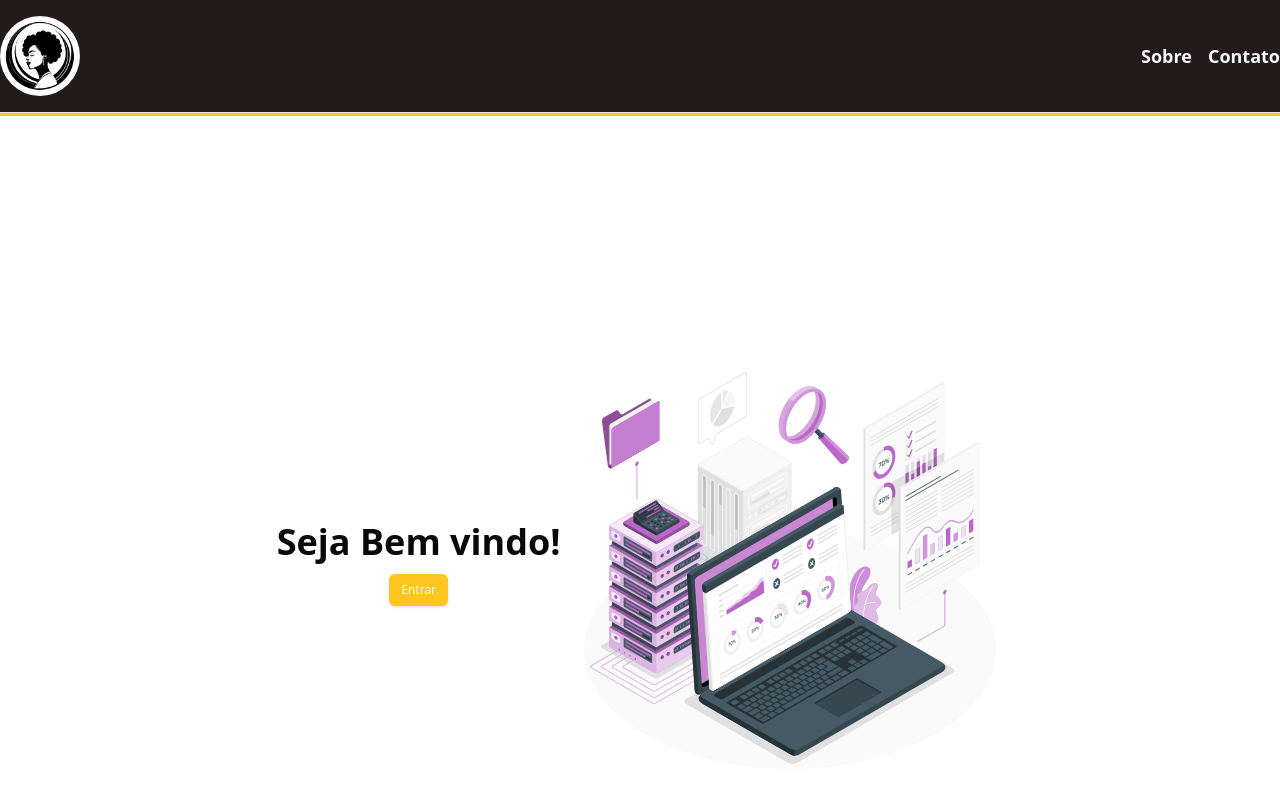
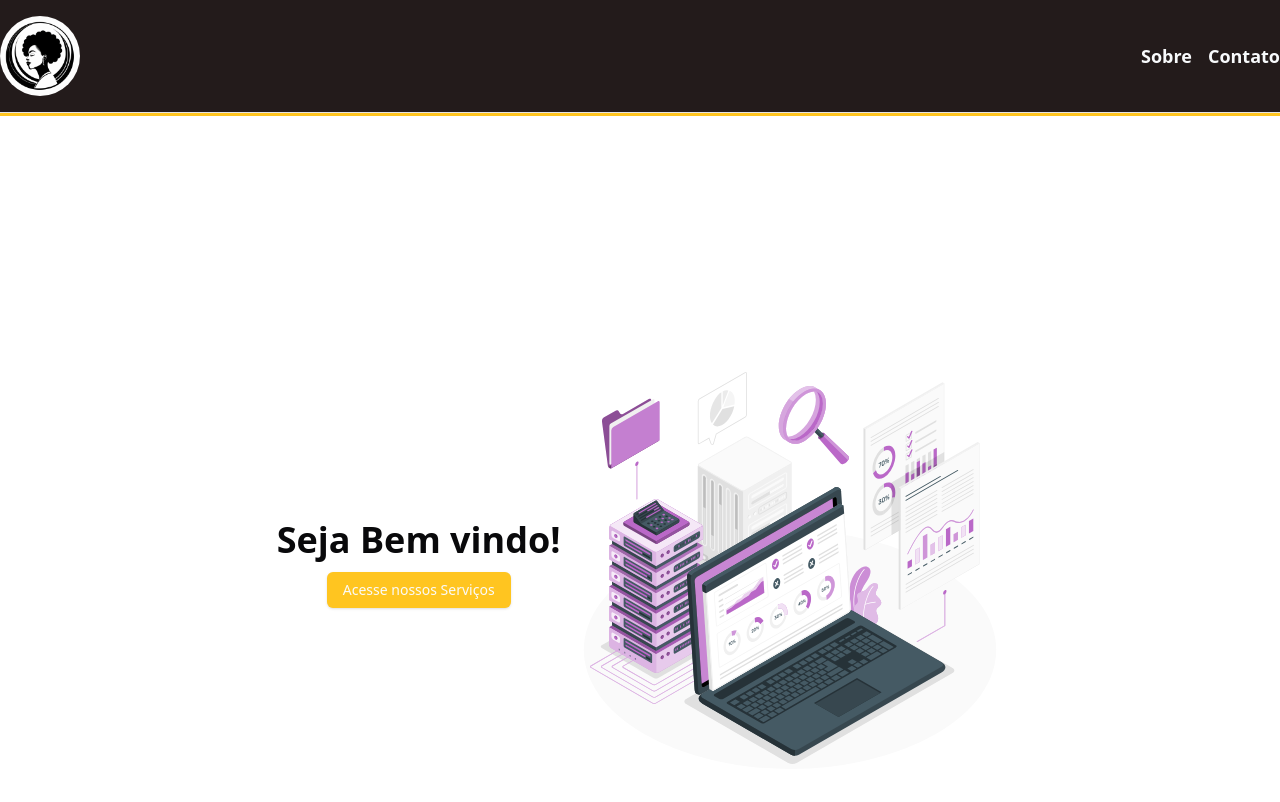
Before and after one commit to Centro-Bell-Hooks/frontend, a React (Vite) app: page / in a window 1280 px wide. Shown: the top 802 px of the page. Built offline with nearby package versions, Linux system fonts and the light colour scheme.

Commit message:
fix: ajuste o direcionamento do botao da home page

```diff
--- a/src/pages/homepage/inicio/Inicio.tsx
+++ b/src/pages/homepage/inicio/Inicio.tsx
@@ -1,15 +1,20 @@
 import { Link } from 'react-router-dom'
+import { useContext } from 'react'
 
 import { Button } from '../../../components'
 import { routes } from '../../../routes'
+import { AuthContext } from '../../../contexts'
 
 export function Inicio() {
+    const { usuario } = useContext(AuthContext)
+
     return (
         <div className="flex items-center justify-center my-12 gap-4 h-screen">
             <div className="flex flex-col justify-center items-center">
                 <h1 className="font-bold text-4xl mb-3">Seja Bem vindo!</h1>
+
                 <Link to={routes.login}>
-                    <Button size="sm">Entrar</Button>
+                    <Button>{!usuario ? 'Entrar' : 'Acesse nossos Serviços'}</Button>
                 </Link>
             </div>
             <img className="w-1/3" src="src/assets/computador.svg" alt="Computador" />
```
